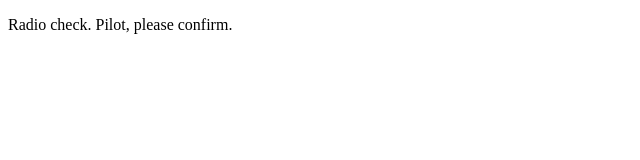
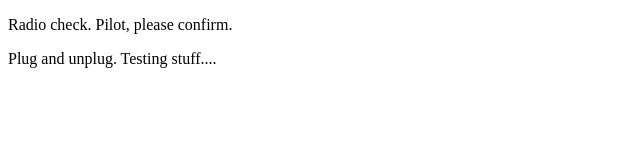
Before and after one commit to domgee1/Communicationlog, a plain HTML site: page index.html in a window 1280 px wide. Shown: the whole page, without its empty margins (0-640 px from the left). Drawn offline with Linux system fonts and the light colour scheme.

Commit message:
this is a commit

```diff
--- a/index.html
+++ b/index.html
@@ -2,5 +2,6 @@
 <html>
    <body>
       <p>Radio check. Pilot, please confirm.</p>
+      <p>Plug and unplug. Testing stuff....</p>
    </body>
 </html>
```
